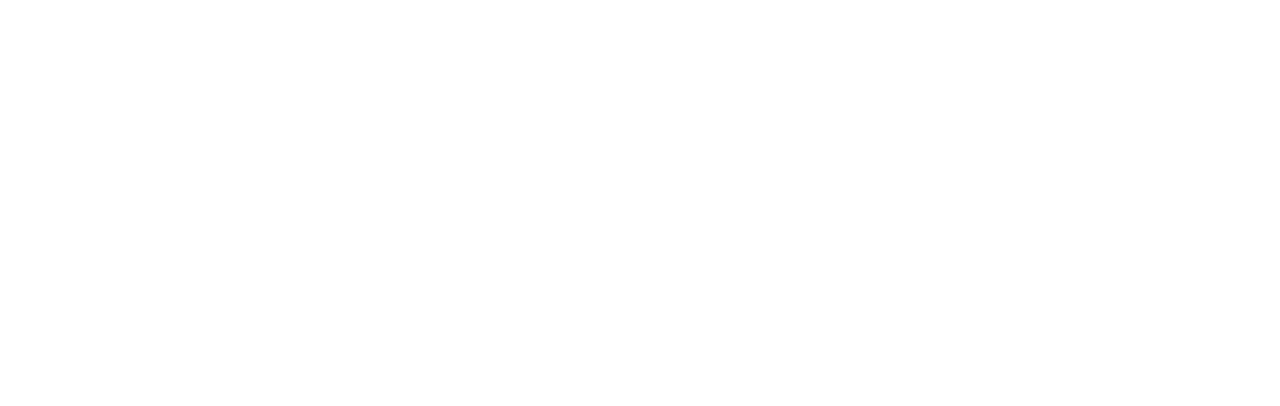
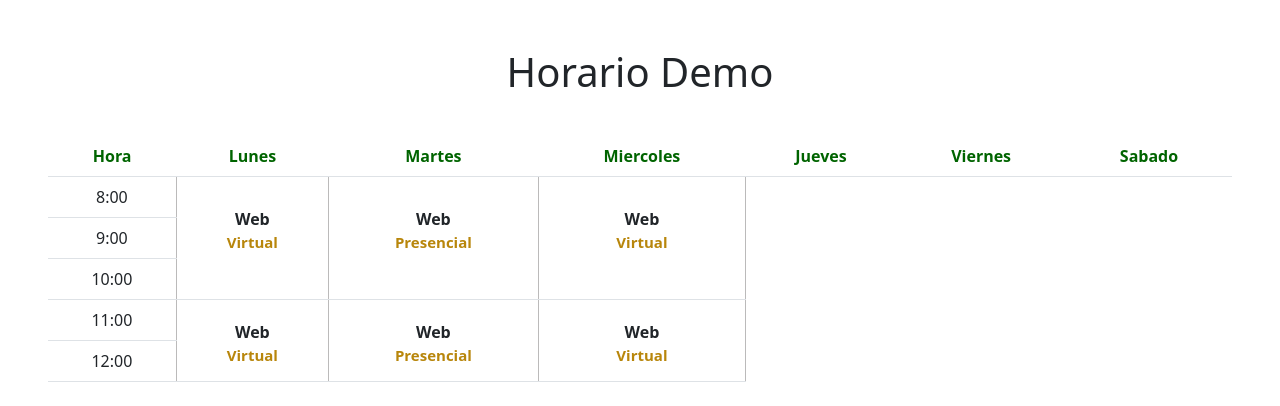
Before and after one commit to tineojf/sep_web_t2, a plain HTML site: page index.html in a window 1280 px wide. Drawn offline with nearby package versions, Linux system fonts and the light colour scheme.

Commit message:
Structure mon, tue, wed

```diff
--- /dev/null
+++ b/assets/style.css
@@ -0,0 +1,33 @@
+h1 {
+  text-align: center;
+}
+
+table {
+  text-align: center;
+  margin-top: 5vh;
+}
+
+table > thead > tr > th {
+  color: darkgreen;
+}
+td {
+  border-right: 1px solid rgb(187, 186, 186);
+}
+td.horario-3 {
+  padding-top: 30px;
+}
+
+td.horario-3 > p,
+td.horario-2 > p {
+  margin-bottom: 0;
+  font-weight: bold;
+}
+td.horario-3 > p:last-child,
+td.horario-2 > p:last-child {
+  font-size: 15px;
+  color: darkgoldenrod;
+}
+
+td.horario-2 {
+  padding-top: 20px;
+}
--- a/index.html
+++ b/index.html
@@ -4,14 +4,76 @@
     <meta charset="utf-8" />
     <meta name="viewport" content="width=device-width, initial-scale=1" />
     <title>Tarea 2</title>
+
     <link
       href="https://cdn.jsdelivr.net/npm/bootstrap@5.2.3/dist/css/bootstrap.min.css"
       rel="stylesheet"
       integrity="sha384-rbsA2VBKQhggwzxH7pPCaAqO46MgnOM80zW1RWuH61DGLwZJEdK2Kadq2F9CUG65"
       crossorigin="anonymous"
     />
+    <link rel="stylesheet" href="./assets/style.css" />
   </head>
-  <body>
+  <body class="m-5">
+    <h1>Horario Demo</h1>
+    <table class="table">
+      <thead>
+        <tr>
+          <th scope="col">Hora</th>
+          <th scope="col">Lunes</th>
+          <th scope="col">Martes</th>
+          <th scope="col">Miercoles</th>
+          <th scope="col">Jueves</th>
+          <th scope="col">Viernes</th>
+          <th scope="col">Sabado</th>
+        </tr>
+      </thead>
+      <tbody>
+        <tr>
+          <td scope="row">8:00</td>
+          <td rowspan="3" class="horario-3">
+            <p>Web</p>
+            <p>Virtual</p>
+          </td>
+          <td rowspan="3" class="horario-3">
+            <p>Web</p>
+            <p>Presencial</p>
+          </td>
+          <td rowspan="3" class="horario-3">
+            <p>Web</p>
+            <p>Virtual</p>
+          </td>
+        </tr>
+
+        <tr>
+          <td scope="row">9:00</td>
+        </tr>
+
+        <tr>
+          <td scope="row">10:00</td>
+        </tr>
+
+        <tr>
+          <td scope="row">11:00</td>
+          <td rowspan="3" class="horario-2">
+            <p>Web</p>
+            <p>Virtual</p>
+            <td rowspan="3" class="horario-2">
+              <p>Web</p>
+              <p>Presencial</p>
+            </td>
+            <td rowspan="3" class="horario-2">
+              <p>Web</p>
+              <p>Virtual</p>
+            </td>
+          </td>
+        </tr>
+
+        <tr>
+          <td scope="row">12:00</td>
+        </tr>
+      </tbody>
+    </table>
+
     <script
       src="https://cdn.jsdelivr.net/npm/bootstrap@5.2.3/dist/js/bootstrap.bundle.min.js"
       integrity="sha384-kenU1KFdBIe4zVF0s0G1M5b4hcpxyD9F7jL+jjXkk+Q2h455rYXK/7HAuoJl+0I4"
```
